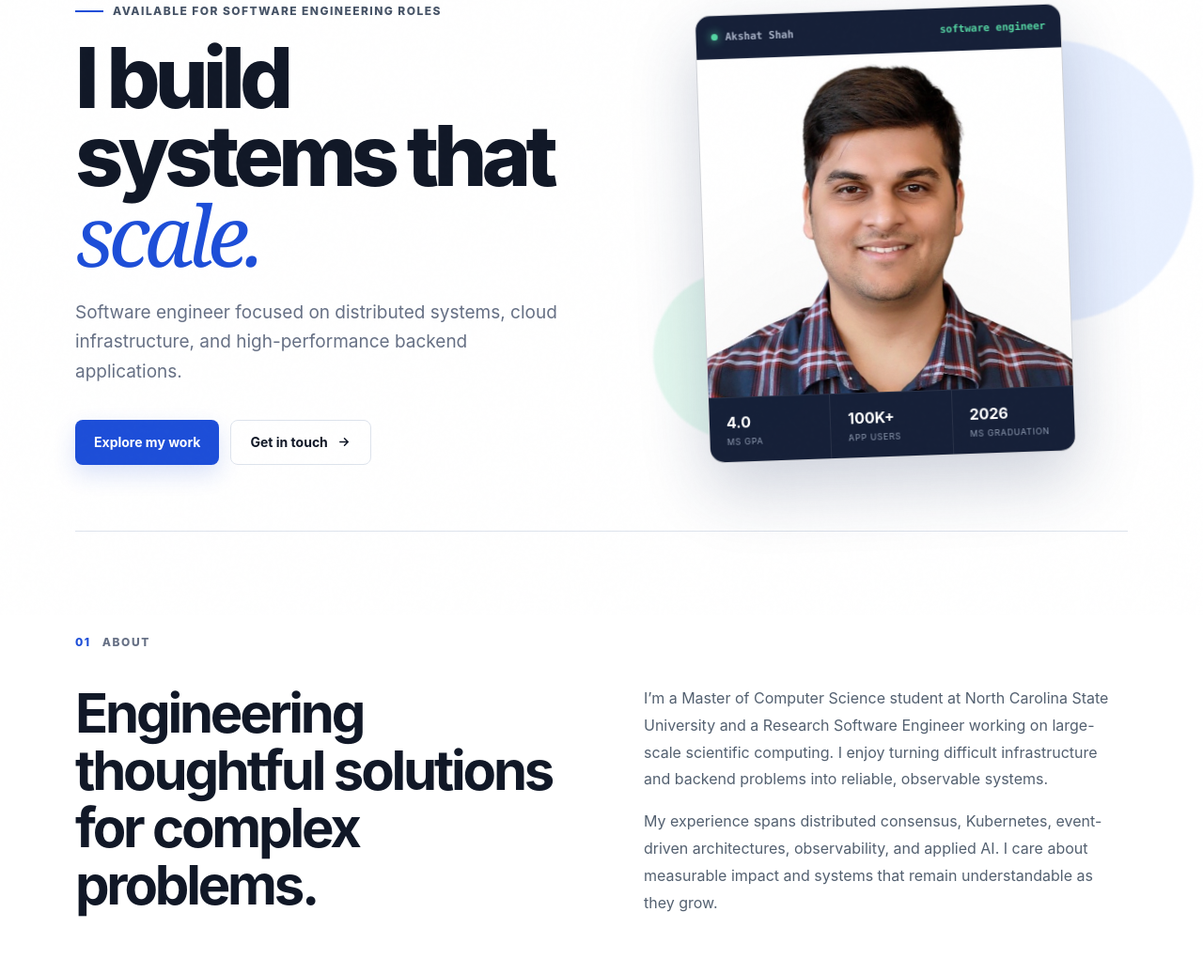
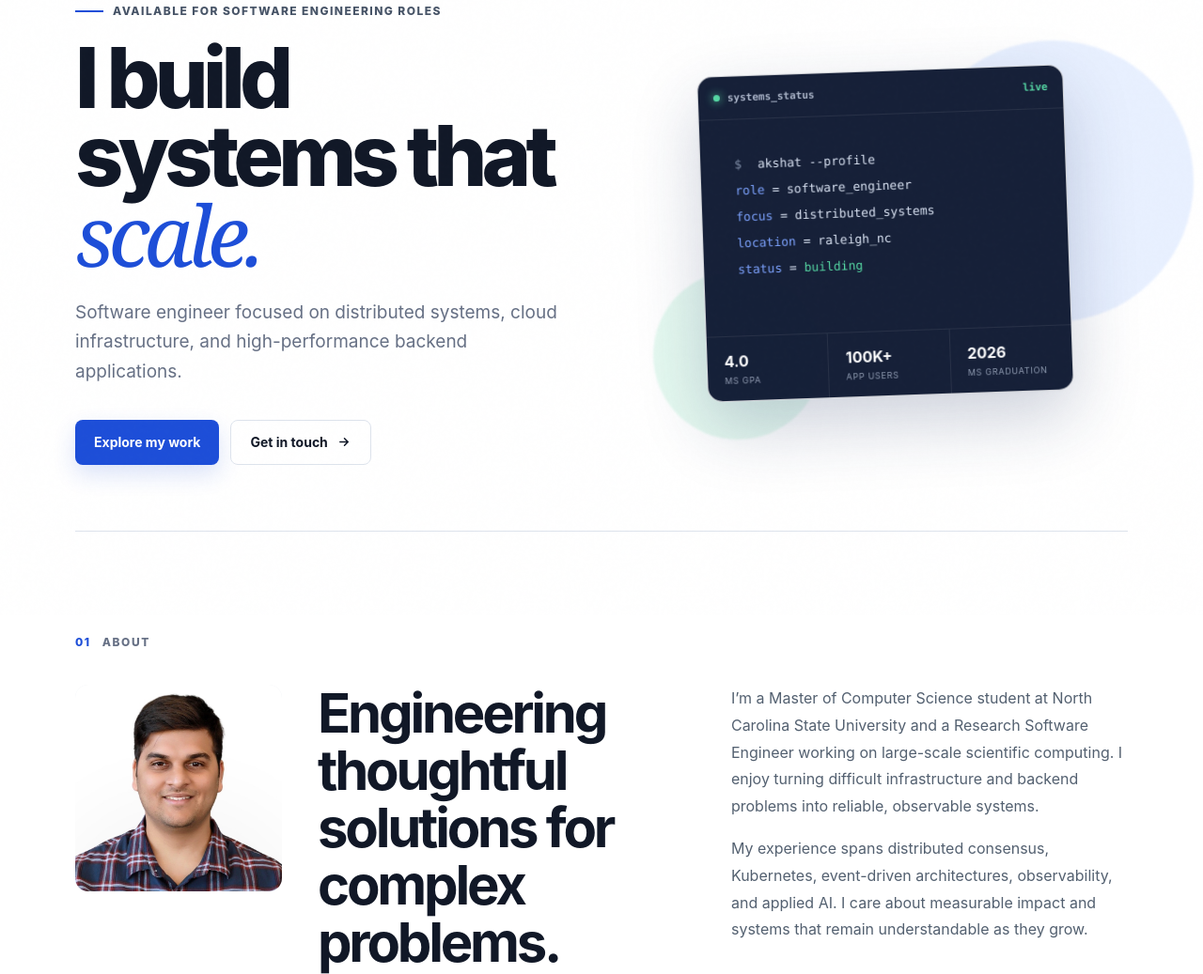
Before and after one commit to akshatrshah/akshatrshah.github.io, a plain HTML site: page index.html in a window 1280 px wide. Shown: the part 145-1182 px from the top of the page at 94% size. Drawn offline with Linux system fonts and the light colour scheme.

Commit message:
Restore terminal hero and relocate headshot
Co-authored-by: Copilot <223556219+Copilot@users.noreply.github.com>

```diff
--- a/index.html
+++ b/index.html
@@ -63,10 +63,16 @@
           <div class="profile-card">
             <div class="profile-card-head">
               <div class="status-dot"></div>
-              <span>Akshat Shah</span>
-              <span class="status-live">software engineer</span>
+              <span>systems_status</span>
+              <span class="status-live">live</span>
             </div>
-            <img class="profile-photo" src="assets/headshot.jpg?v=60048b4" alt="Akshat Shah" />
+            <div class="terminal">
+              <p><span class="terminal-muted">$</span> akshat --profile</p>
+              <p><span class="terminal-key">role</span> <span>=</span> software_engineer</p>
+              <p><span class="terminal-key">focus</span> <span>=</span> distributed_systems</p>
+              <p><span class="terminal-key">location</span> <span>=</span> raleigh_nc</p>
+              <p><span class="terminal-key">status</span> <span>=</span> <b>building</b></p>
+            </div>
             <div class="metric-grid">
               <div><strong>4.0</strong><span>MS GPA</span></div>
               <div><strong>100K+</strong><span>App users</span></div>
@@ -79,6 +85,9 @@
       <section class="about section shell" id="about">
         <div class="section-label"><span>01</span> About</div>
         <div class="about-grid">
+          <figure class="profile-photo-wrap">
+            <img class="profile-photo" src="assets/headshot.jpg?v=9ae4175" alt="Akshat Shah" />
+          </figure>
           <h2>Engineering thoughtful solutions for complex problems.</h2>
           <div class="about-copy">
             <p>
--- a/styles.css
+++ b/styles.css
@@ -83,7 +83,8 @@ svg { width: 16px; fill: none; stroke: currentColor; stroke-width: 1.6; stroke-l
 .profile-card-head { height: 46px; display: flex; align-items: center; gap: 8px; padding: 0 16px; color: #aab4c8; border-bottom: 1px solid rgba(255,255,255,.08); font: 600 11px ui-monospace, SFMono-Regular, Menlo, monospace; }
 .status-dot { width: 7px; height: 7px; border-radius: 50%; background: #55d6a3; box-shadow: 0 0 10px #55d6a3; }
 .status-live { margin-left: auto; color: #55d6a3; }
-.profile-photo { display: block; width: 100%; height: 360px; object-fit: cover; object-position: center 18%; background: #eef1f6; }
+.profile-photo-wrap { width: 220px; height: 220px; margin: 0; overflow: hidden; border-radius: 14px; background: #eef1f6; }
+.profile-photo { display: block; width: 100%; height: 100%; object-fit: cover; object-position: center 18%; }
 .terminal { height: 230px; padding: 34px 36px; font: 13px/2.15 ui-monospace, SFMono-Regular, Menlo, monospace; color: #dce5f5; }
 .terminal p { margin: 0; }
 .terminal-muted { color: #7f8da6; margin-right: 9px; }
@@ -98,7 +99,7 @@ svg { width: 16px; fill: none; stroke: currentColor; stroke-width: 1.6; stroke-l
 .section { padding-top: 110px; padding-bottom: 110px; }
 .section-label { display: flex; align-items: center; gap: 12px; margin-bottom: 38px; color: #667085; font-size: 12px; font-weight: 800; text-transform: uppercase; letter-spacing: .13em; }
 .section-label span { color: var(--blue); }
-.about-grid { display: grid; grid-template-columns: 1fr 1fr; gap: 90px; align-items: start; }
+.about-grid { display: grid; grid-template-columns: 220px 1fr 1.05fr; gap: 38px; align-items: start; }
 .about h2, .experience-heading h2, .projects-heading h2, .contact h2 {
   margin: 0; font-size: clamp(38px, 5vw, 58px); line-height: 1.05; letter-spacing: -.055em;
 }
@@ -192,7 +193,8 @@ footer { height: 110px; }
   .hero { grid-template-columns: 1fr; min-height: auto; }
   .hero-copy { padding: 90px 0 30px; }
   .hero-visual { height: 430px; }
-  .about-grid { gap: 40px; }
+  .about-grid { grid-template-columns: 180px 1fr 1fr; gap: 24px; }
+  .profile-photo-wrap { width: 180px; height: 180px; }
   .skills-grid { grid-template-columns: 1fr 1fr; }
   .skills-grid article:nth-child(2) { border-right: 0; }
   .skills-grid article:nth-child(3), .skills-grid article:nth-child(4) { border-top: 1px solid var(--line); }
```
